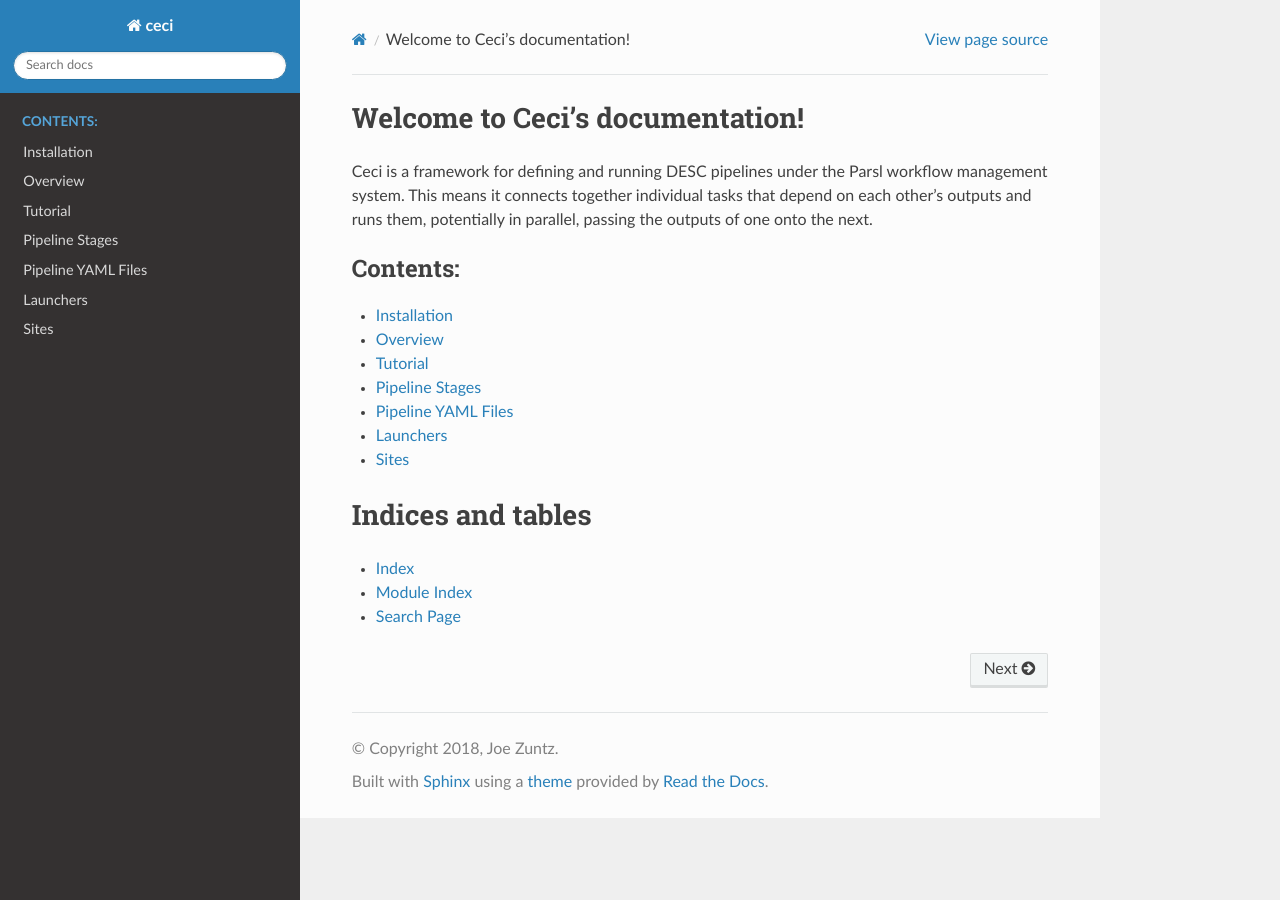
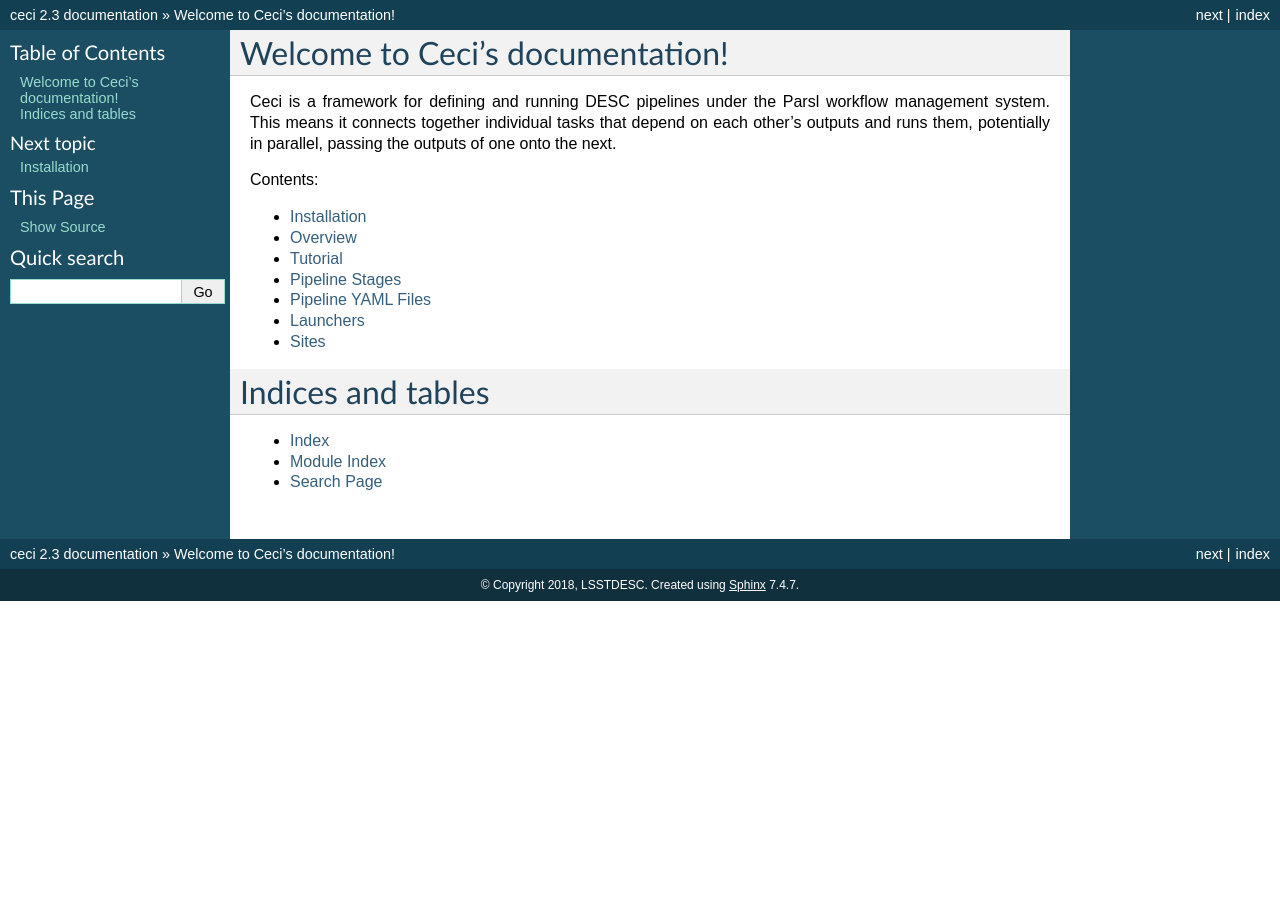
Before and after one commit to LSSTDESC/ceci, a Sphinx documentation site: the page built from docs/index.rst, in a window 1280 px wide. Built offline with Sphinx 7.4.7, drawn with Linux system fonts in a browser that asks for light colours.

Commit message:
more updates

```diff
--- a/docs/conf.py
+++ b/docs/conf.py
@@ -20,13 +20,13 @@ sys.path.insert(0, os.path.abspath('..'))
 # -- Project information -----------------------------------------------------
 
 project = 'ceci'
-copyright = '2018, Joe Zuntz'
-author = 'Joe Zuntz'
+copyright = '2018, LSSTDESC'
+author = 'Joe Zuntz, LSSTDESC'
 
 # The short X.Y version
 version = ''
 # The full version, including alpha/beta/rc tags
-release = '0.0.1'
+release = '2.3'
 
 
 # -- General configuration ---------------------------------------------------
@@ -83,7 +83,7 @@ pygments_style = 'sphinx'
 # The theme to use for HTML and HTML Help pages.  See the documentation for
 # a list of builtin themes.
 #
-html_theme = 'sphinx_rtd_theme'
+html_theme = 'default'
 
 # Theme options are theme-specific and customize the look and feel of a theme
 # further.  For a list of options available for each theme, see the
```
